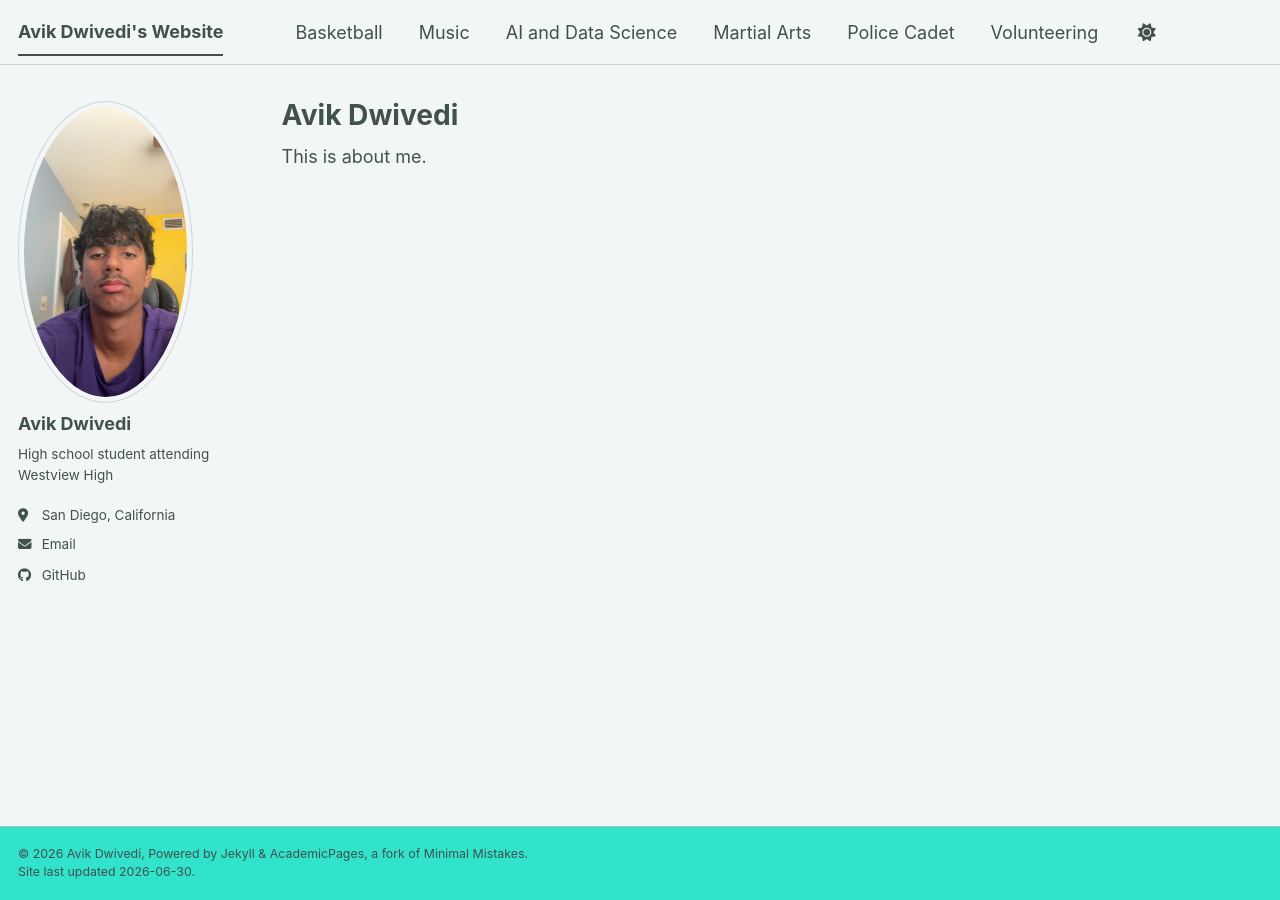
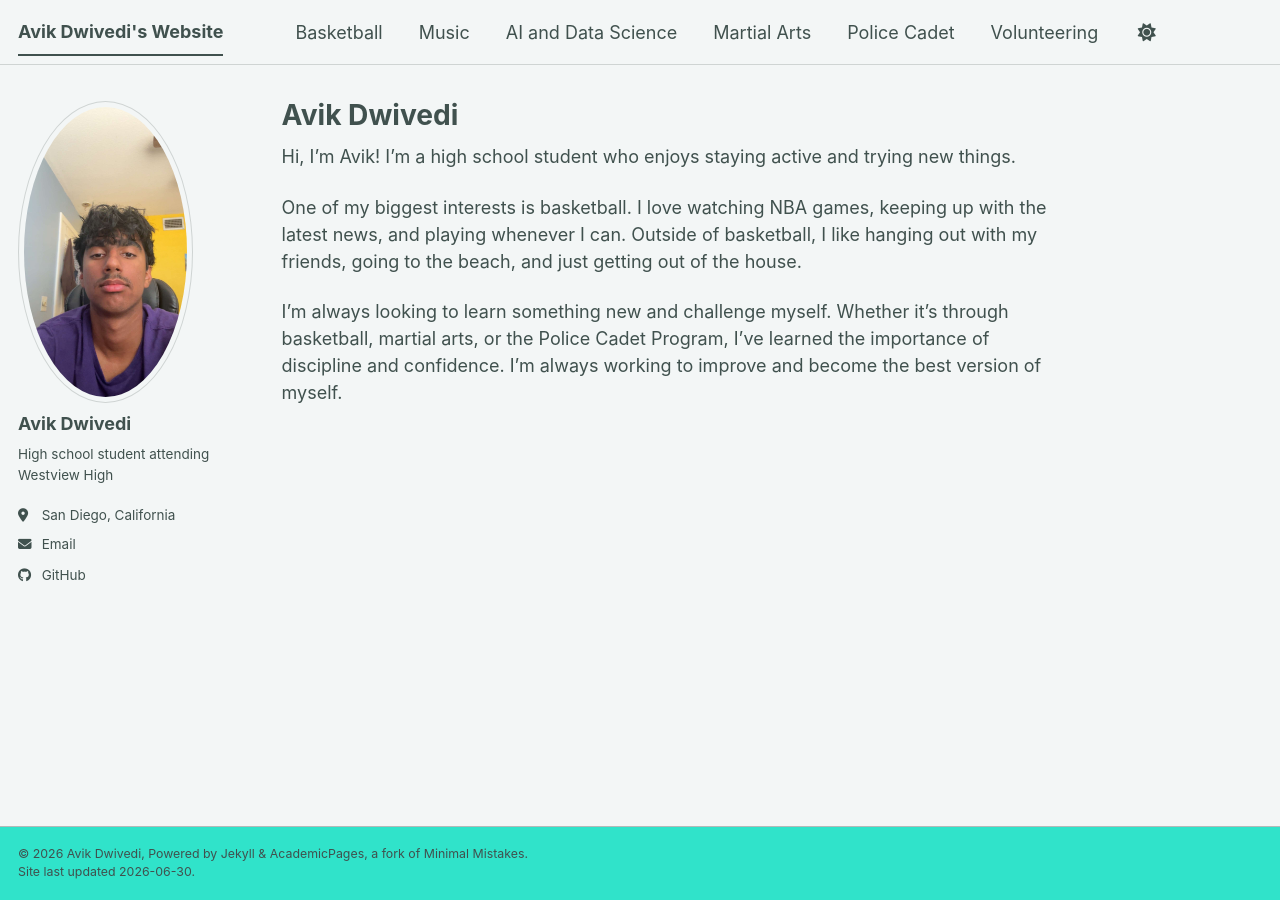
Before and after one commit to vikuser99/simple, a Jekyll site: the page built from _pages/about.md, in a window 1280 px wide. Built offline with Jekyll 4.4.1, drawn with Linux system fonts in a browser that asks for light colours; a style sheet for code colours, icons or effects is not loaded.

Commit message:
Revise about page with personal details
Updated personal introduction and interests.

```diff
--- a/_pages/about.md
+++ b/_pages/about.md
@@ -7,7 +7,11 @@ redirect_from:
   - /about.html
 ---
 
-This is about me.
+Hi, I'm Avik! I'm a high school student who enjoys staying active and trying new things.
+
+One of my biggest interests is basketball. I love watching NBA games, keeping up with the latest news, and playing whenever I can. Outside of basketball, I like hanging out with my friends, going to the beach, and just getting out of the house.
+
+I'm always looking to learn something new and challenge myself. Whether it's through basketball, martial arts, or the Police Cadet Program, I've learned the importance of discipline and confidence. I'm always working to improve and become the best version of myself.
 
 
 
```
